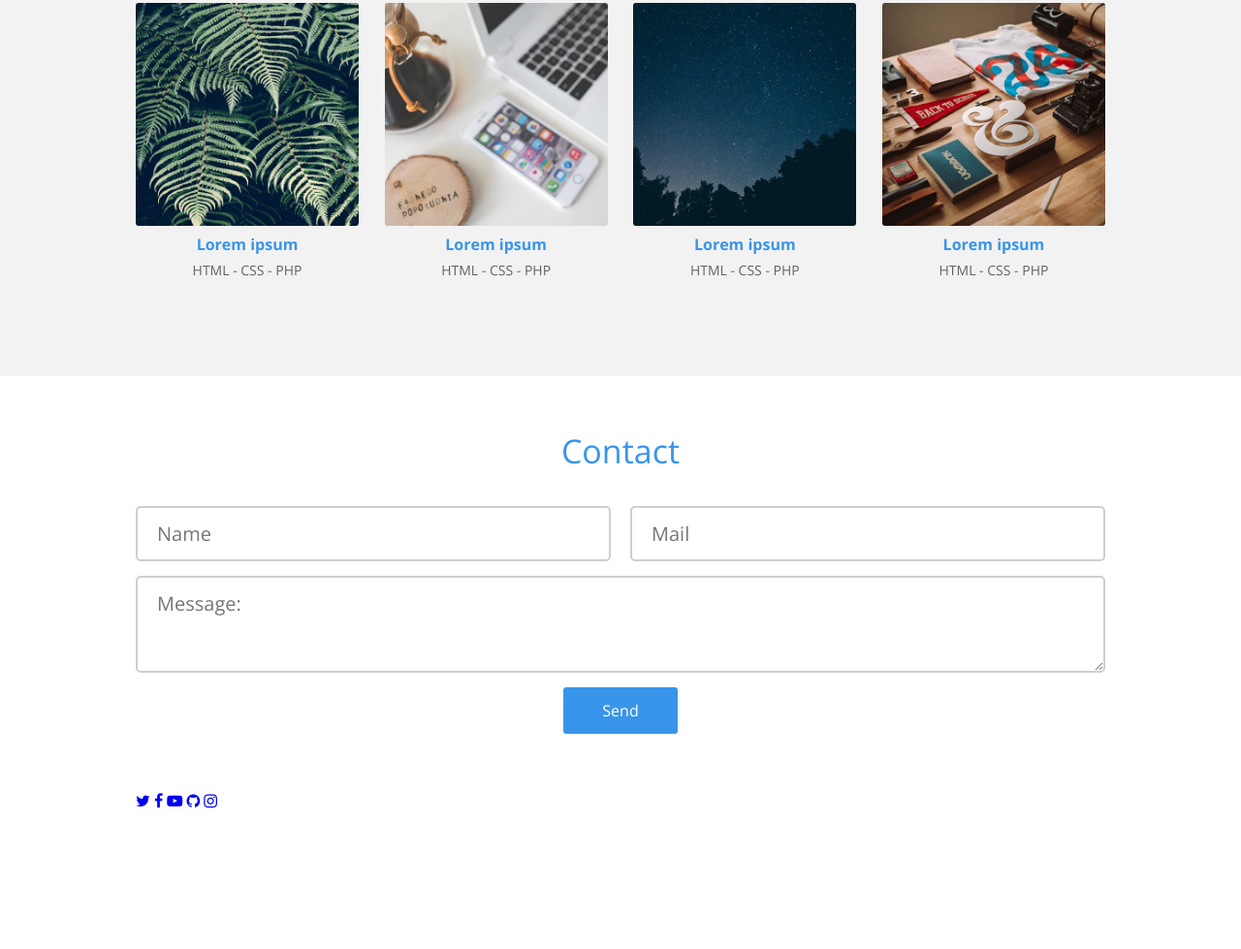
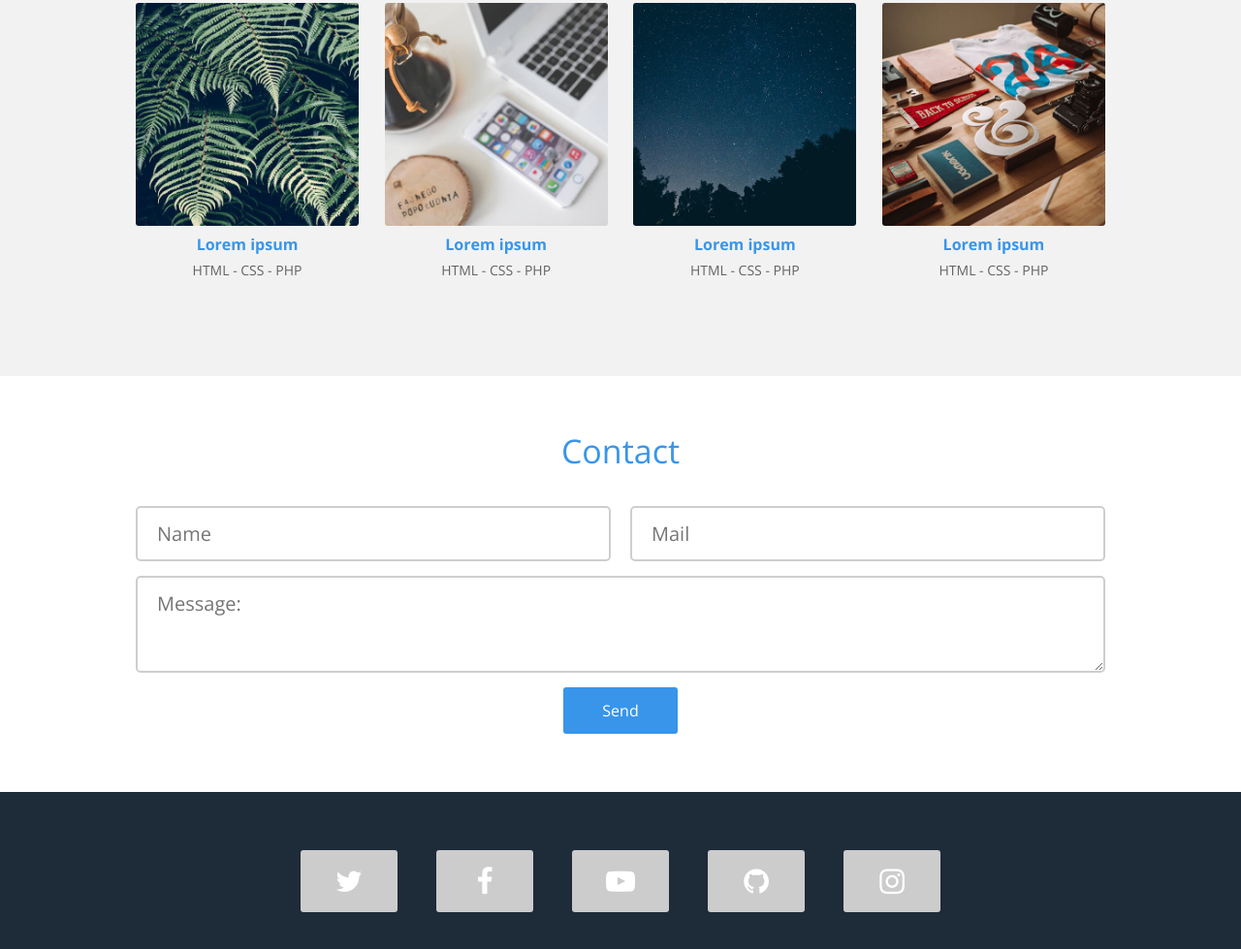
Before and after one commit to mined-academy/course_pro_web_design_from_zero, a plain HTML site: page index.html in a window 1280 px wide. Shown: the part 1318-2297 px from the top of the page at 97% size. Before the commit the page ends 2153 px from the top, so only its background shows below. Drawn offline with nearby package versions, Linux system fonts and the light colour scheme.

Commit message:
styled social networks section

```diff
--- a/css/styles.css
+++ b/css/styles.css
@@ -22,7 +22,7 @@ body {
 /* HEADER */
 
 header {
-    background: url('../img/bg.jpg') #49a3d6;
+    background: url("../img/bg.jpg") #49a3d6;
     background-repeat: no-repeat;
     background-position: center;
     max-height: 600px;
@@ -35,7 +35,7 @@ header .menu {
 
 header .menu a {
     margin: 0 20px;
-    color:#fff;
+    color: #fff;
     padding-bottom: 9px;
     display: inline-block;
     text-decoration: none;
@@ -247,3 +247,41 @@ footer .contact .form .button {
 footer .contact .form .button:hover {
     background: #387bea;
 }
+
+footer .social-networks {
+    background: #1e2b38;
+    padding: 60px 0;
+}
+
+footer .social-networks .container {
+    display: flex;
+    justify-content: center;
+}
+
+footer .social-networks a {
+    color: #fff;
+    text-align: center;
+    width: 100px;
+    display: block;
+    padding: 15px 0;
+    border-radius: 3px;
+    font-size: 30px;
+    background: #ccc;
+    margin: 0 20px;
+}
+
+footer .social-networks .container .twitter:hover {
+    background: #55acee;
+}
+footer .social-networks .container .facebook:hover {
+    background: #3b5998;
+}
+footer .social-networks .container .youtube:hover {
+    background: #cd201f;
+}
+footer .social-networks .container .github:hover {
+    background: #666666;
+}
+footer .social-networks .container .instagram:hover {
+    background: #3f729b;
+}
```
